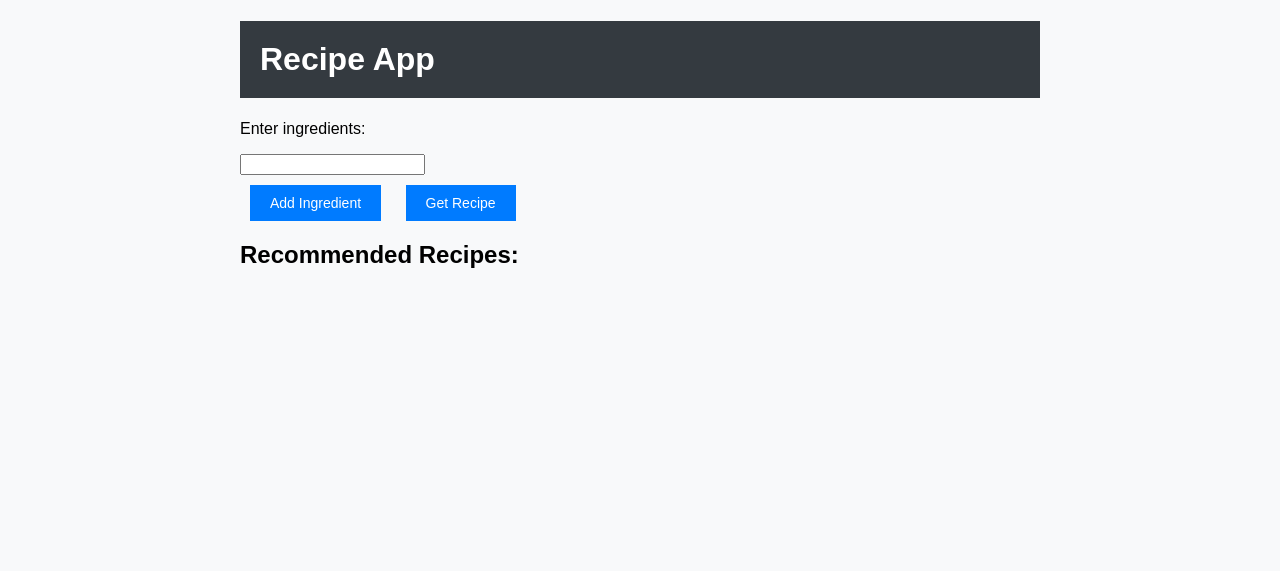
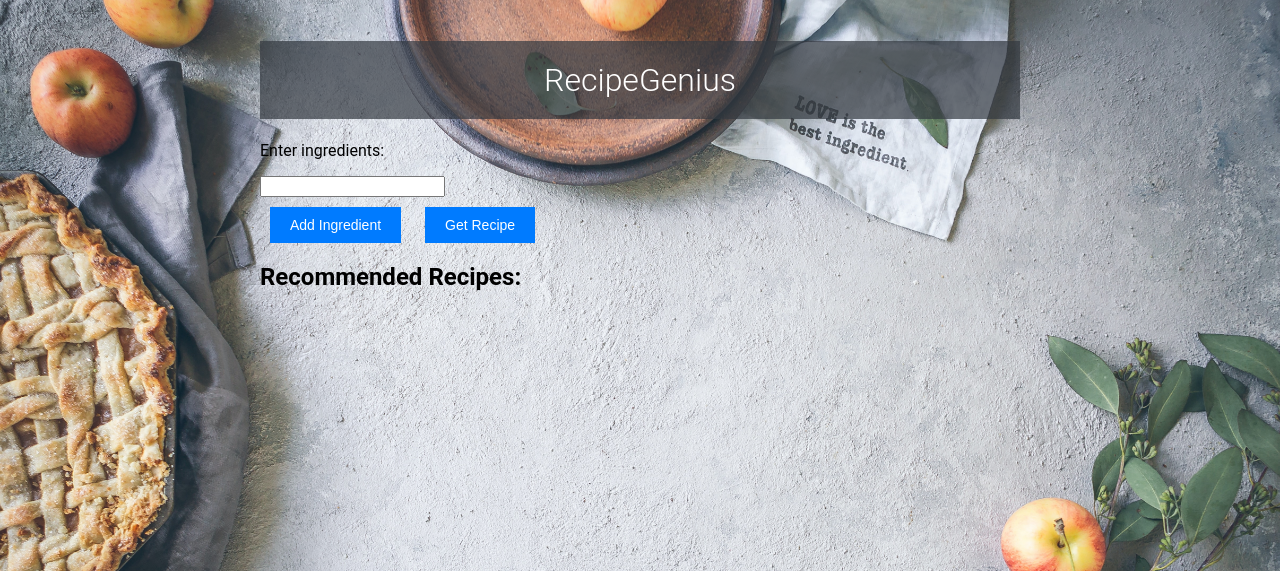
Before and after one commit to Sakitaro/recipe_app, a Flask app: page / in a window 1280 px wide. Shown: the top 571 px of the page. Run offline with Flask 3, Linux system fonts and the light colour scheme.

Commit message:
背景画像追加、フォント等編集

```diff
--- a/static/css/style.css
+++ b/static/css/style.css
@@ -1,14 +1,19 @@
 body {
-    font-family: Arial, sans-serif;
+    font-family: 'Roboto', sans-serif;
     margin: 0;
     padding: 0;
-    background-color: #f8f9fa;
+    background-image: url('/static/brooke-lark-wMzx2nBdeng-unsplash.jpg');
+    background-size: cover;
+    background-position: center;
+    background-attachment: fixed;
 }
 
 h1 {
-    background-color: #343a40;
+    background-color: rgba(52, 58, 64, 0.7);
     color: #ffffff;
     padding: 20px;
+    text-align: center;
+    font-weight: 300;
 }
 
 #ingredients-form {
@@ -23,6 +28,7 @@ button {
     margin: 0 10px;
     cursor: pointer;
     font-size: 14px;
+    font-weight: 300;
 }
 
 button:hover {
@@ -36,11 +42,12 @@ button:hover {
 .recipe {
     padding: 10px;
     margin-bottom: 20px;
-    border: 1px solid #ced4da;
+    border: 1px solid rgba(206, 212, 218, 0.7);
     border-radius: 5px;
-    background-color: #ffffff;
+    background-color: rgba(255, 255, 255, 0.7);
     position: relative;
     animation: fadeIn 1s;
+    box-shadow: 0 4px 6px rgba(0, 0, 0, 0.1);
 }
 
 @keyframes fadeIn {
@@ -55,5 +62,6 @@ button:hover {
 .container {
     max-width: 800px;
     margin: 0 auto;
-    padding: 0 20px;
+    padding: 20px;
+    box-sizing: border-box;
 }
--- a/templates/index.html
+++ b/templates/index.html
@@ -3,7 +3,7 @@
 <head>
     <meta charset="UTF-8">
     <meta name="viewport" content="width=device-width, initial-scale=1.0">
-    <title>Recipe App</title>
+    <title>RecipeGenius</title>
     <script src="https://code.jquery.com/jquery-3.6.0.min.js"></script>
     <link rel="stylesheet" href="{{ url_for('static', filename='css/style.css') }}">
     <style>
@@ -117,7 +117,7 @@
 </head>
 <body>
     <div class="container">
-        <h1>Recipe App</h1>
+        <h1>RecipeGenius</h1>
         <p>Enter ingredients:</p>
         <div id="ingredients-form">
             <input type="text" class="ingredient">
```
Also changed, not shown: static/brooke-lark-wMzx2nBdeng-unsplash.jpg (added).
